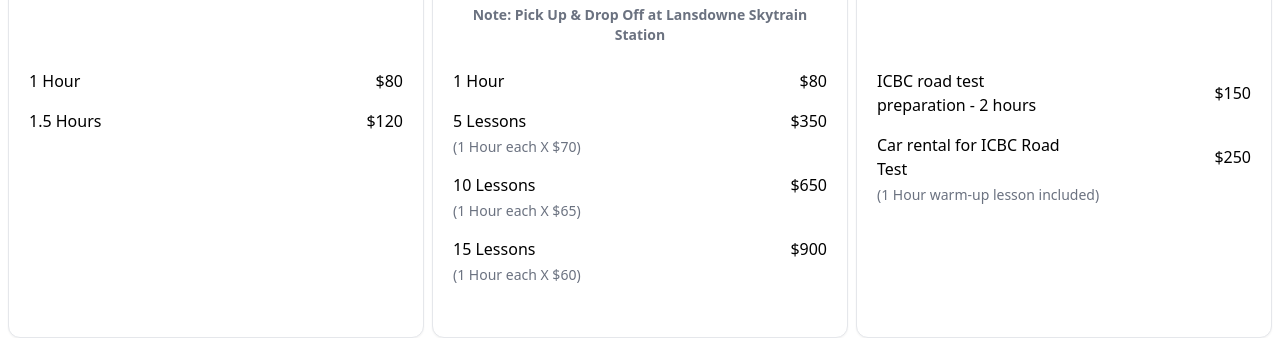
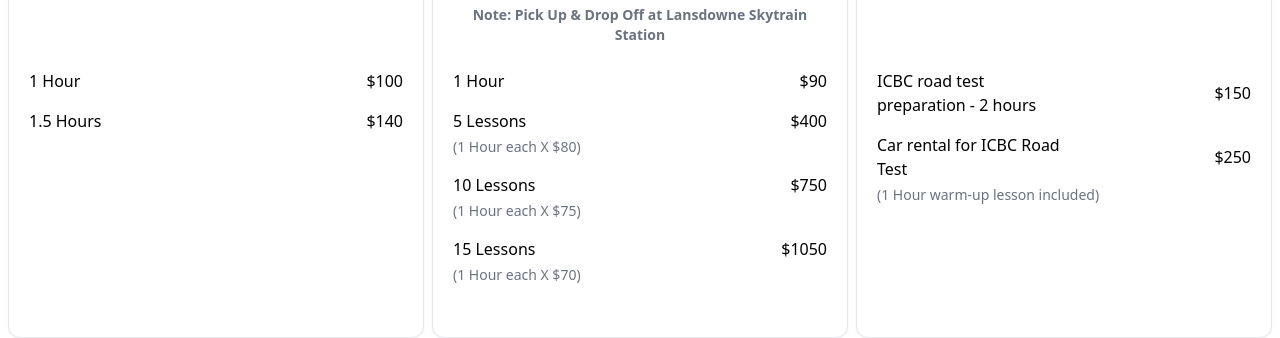
Before and after one commit to localhost5001/checkdriving, a Nuxt app: page / in a window 1280 px wide. Shown: the part 1342-1680 px from the top of the page. Built offline with nearby package versions, Linux system fonts and the light colour scheme.

Commit message:
Update pricing

```diff
--- a/components/pricing.vue
+++ b/components/pricing.vue
@@ -21,6 +21,15 @@
 <script setup lang="ts">
 import pricingCard from "./pricingCard.vue";
 import type { PricingCardViewModel } from "@/models/pricingCardViewModel";
+import type { Rate } from "~/models/rate";
+
+const GenerateRate = (lessonPrice: number, numberOfLessons: number, options?: { customNote?: string, customDescription?: string }): Rate => {
+  return {
+    amount: lessonPrice * numberOfLessons,
+    description: options?.customDescription ?? `${numberOfLessons} Lessons`,
+    note: options?.customNote ?? `(1 Hour each X $${lessonPrice})`
+  }
+}
 
 const cards: PricingCardViewModel[] = [
   {
@@ -28,10 +37,10 @@ const cards: PricingCardViewModel[] = [
     note: "Anywhere in the Lower Mainland",
     rates: [
       {
-        amount: 80,
+        amount: 100,
         description: "1 Hour"
       },
-      { amount: 120,
+      { amount: 140,
         description: "1.5 Hours"},
       // { amount: 70, description: "1 Hour", note: "* Lansdowne Skytrain Station pick-up & drop-off only *",},
     ],
@@ -40,10 +49,10 @@ const cards: PricingCardViewModel[] = [
     title: "Prepaid Packages of Lessons (Each Lesson is 1 Hour)",
     note: "Note: Pick Up & Drop Off at Lansdowne Skytrain Station",
     rates: [
-      { amount: 80, description: "1 Hour"},
-      { amount: 350, description: "5 Lessons", note: "(1 Hour each X $70)", },
-      { amount: 650, description: "10 Lessons", note: "(1 Hour each X $65)", },
-      { amount: 900, description: "15 Lessons", note: "(1 Hour each X $60)",},
+      GenerateRate(90, 1, { customNote: '', customDescription: '1 Hour' }),
+      GenerateRate(80, 5),
+      GenerateRate(75, 10),
+      GenerateRate(70, 15),
     ],
   },
   {
```
Also changed, not shown: 1 other file (tests, documents, lock files or other folders).
